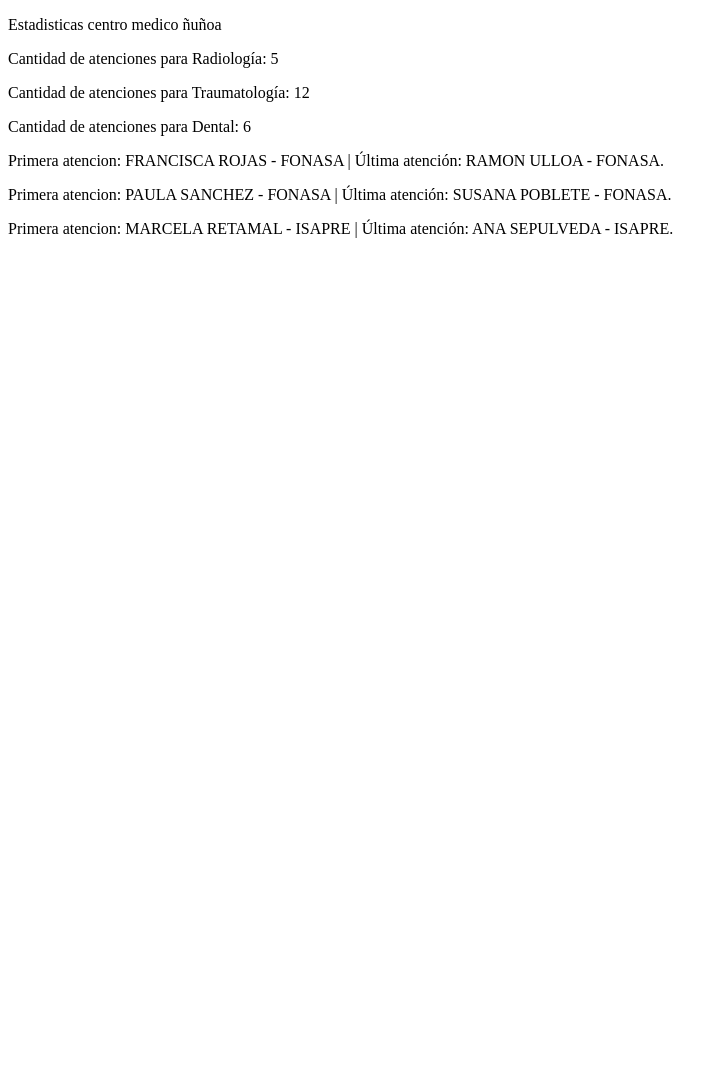
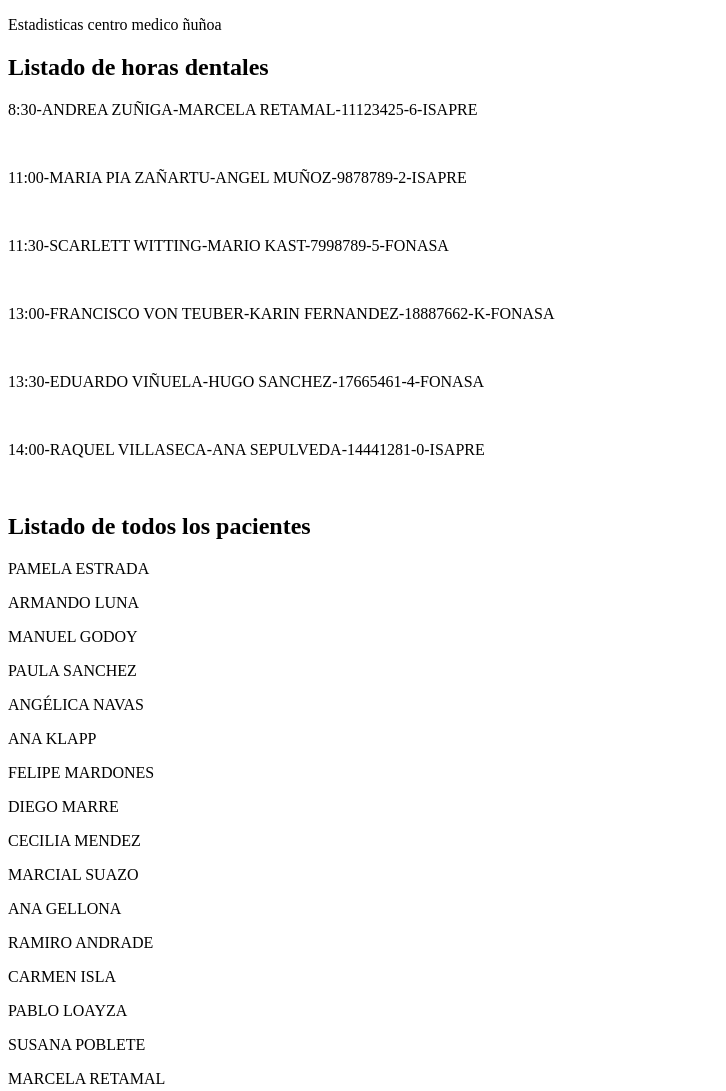
Before and after one commit to yersonreyes/Arreglos-y-objetos-desafio2, a plain HTML site: page index.html in a window 1280 px wide. Shown: the top 1091 px of the page, without its empty margins (0-726 px from the left). Before the commit the page ends 800 px from the top, so only its background shows below. Drawn offline with Linux system fonts and the light colour scheme.

Commit message:
Desafio Terminado

```diff
--- a/index.html
+++ b/index.html
@@ -210,7 +210,55 @@
       "FONASA"
     );
 
-    console.log(traumatologia);
+    // parte 2 del desafio
+    radiologia.shift();
+    radiologia.pop();
+
+    //parte 3 del desafio
+
+    document.write("<h2>Listado de horas dentales</h2>");
+    dental.forEach(function (horaMedica) {
+      document.write(`
+        <p>${horaMedica.hora}-${horaMedica.especialista}-${horaMedica.paciente}-${horaMedica.rut}-${horaMedica.prevision}</p>
+        <br>
+        `);
+    });
+
+    //parte 4 del desafio
+
+    const listadoDeConsultas = [...radiologia, ...traumatologia, ...dental];
+    document.write("<h2>Listado de todos los pacientes</h2>");
+    listadoDeConsultas.map(function (horaMedica) {
+      document.write(`
+        <p>${horaMedica.paciente}</p>
+        `);
+    });
+
+    // parte 5 del desafio
+
+    document.write(
+      "<h2>Listado de todos los pacientes con ISAPRE en consultas dental</h2>"
+    );
+    dental
+      .filter(function (consulta) {
+        return consulta.prevision === "ISAPRE";
+      })
+      .map(function (consulta) {
+        document.write(`${consulta.paciente} - ${consulta.prevision} <br/>`);
+      });
+
+    // parte 6 del desafio
+
+    document.write(
+      "<h2>Listado de todos los pacientes con FONASA en consultas Traumatologia</h2>"
+    );
+    traumatologia
+      .filter(function (consulta) {
+        return consulta.prevision === "FONASA";
+      })
+      .map(function (consulta) {
+        document.write(`${consulta.paciente} - ${consulta.prevision} <br/>`);
+      });
 
     //Agregar código para el desafio 2 aquí
 
```
